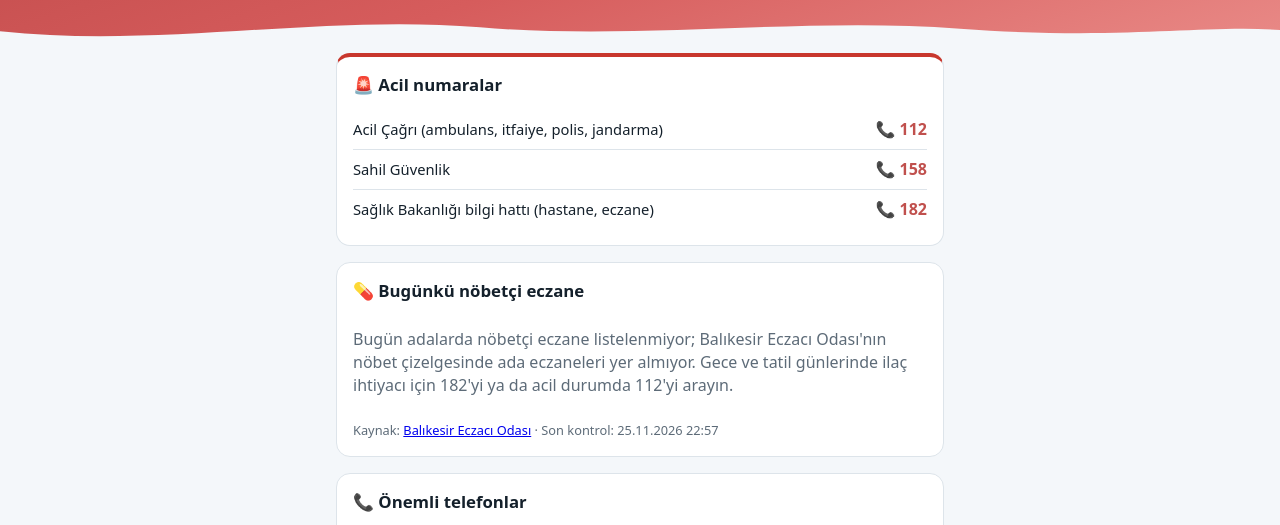
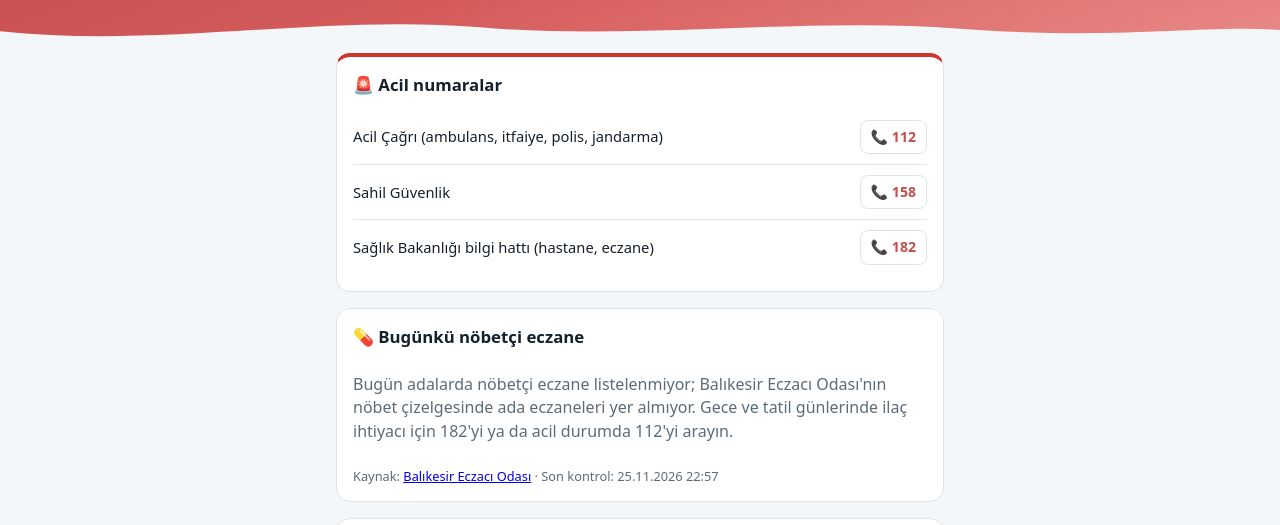
Before and after one commit to ermtmn/guney-marmara-adalari, a plain HTML site: page rehber.html in a window 1280 px wide. Shown: the part 242-767 px from the top of the page. Drawn offline with Linux system fonts and the light colour scheme.

Commit message:
Rehber: telefon satırları telefonda hizalı (ad solda, numara sağda)
Co-Authored-By: Claude Opus 5.5 <noreply@anthropic.com>

```diff
--- a/assets/stil.css
+++ b/assets/stil.css
@@ -238,12 +238,18 @@ main { padding-top: 4px; }
 .rehber-acil { border-top: 4px solid #c8372d; }
 .rehber-grup { font-size: .8rem; text-transform: uppercase; letter-spacing: .4px; color: var(--muted); margin: 14px 0 4px; }
 .tel-liste { display: grid; }
-.tel-satir { display: flex; align-items: center; justify-content: space-between; gap: 8px 12px; flex-wrap: wrap;
-  padding: 8px 0; border-bottom: 1px solid var(--line); }
+/* Her satır aynı düzen: ad solda (gerekirse alt satıra kayar), numara sağda düğme olarak */
+.tel-satir { display: grid; grid-template-columns: minmax(0, 1fr) auto; align-items: center; gap: 10px;
+  padding: 10px 0; border-bottom: 1px solid var(--line); }
 .tel-satir:last-child { border-bottom: 0; }
-.tel-ad { flex: 1 1 200px; font-size: .92rem; }
+.tel-ad { min-width: 0; font-size: .92rem; line-height: 1.3; overflow-wrap: anywhere; }
 .tel-ad .small { display: block; margin-top: 2px; }
-.tel-no { display: flex; gap: 10px; flex-wrap: wrap; }
+.tel-no { display: flex; flex-direction: column; align-items: flex-end; gap: 6px; }
+.tel-no a.tel { display: inline-block; padding: 6px 10px; border: 1px solid var(--line); border-radius: 8px;
+  background: var(--card); font-size: .88rem; text-decoration: none; }
+.tel-no a.tel:hover { border-color: var(--accent); }
+/* Çok dar ekranlarda numara adın altına, tüm satırlarda aynı şekilde */
+@media (max-width: 340px) { .tel-satir { grid-template-columns: 1fr; } .tel-no { align-items: flex-start; } }
 .eczane { border: 1px solid var(--line); border-left: 4px solid #1d7a46; border-radius: 10px; padding: 10px 12px; margin-bottom: 8px; }
 .eczane-alt { display: flex; gap: 10px; align-items: center; flex-wrap: wrap; margin-top: 6px; }
 a.eylem { display: inline-block; text-decoration: none; }
--- a/sw.js
+++ b/sw.js
@@ -7,7 +7,7 @@
 //  - Diğer her şey (sayfalar, stil, logolar, tarife): önce önbellek (hızlı açılış), arka planda tazelenir
 // Bu dosyada değişiklik yapınca SURUM'u artırın.
 
-const SURUM = "v5";
+const SURUM = "v6";
 const ONBELLEK = "adalar-" + SURUM;
 const UYGULAMA = [
   "./", "index.html", "adalar.html", "rehber.html", "dernekler.html", "manifest.webmanifest",
```
